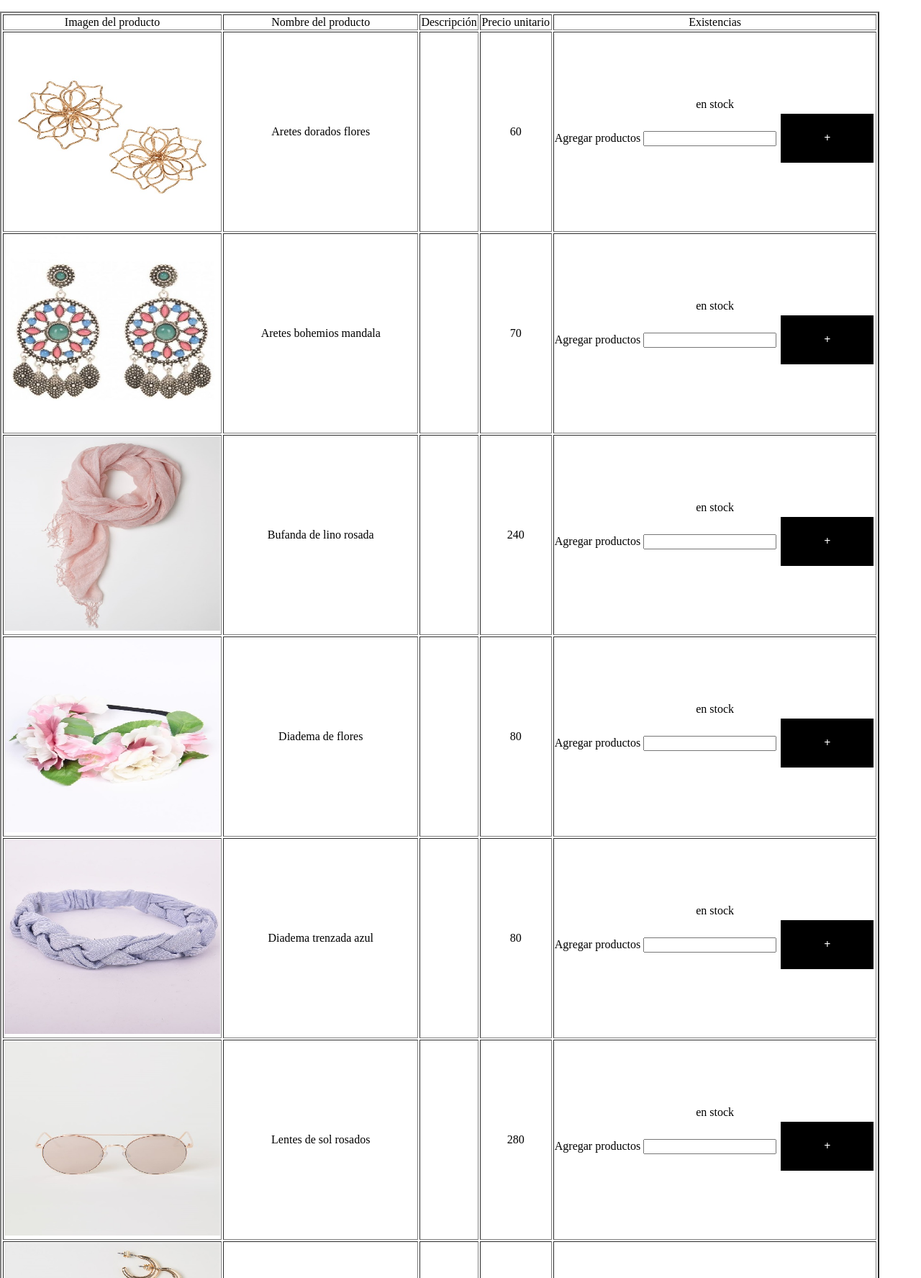
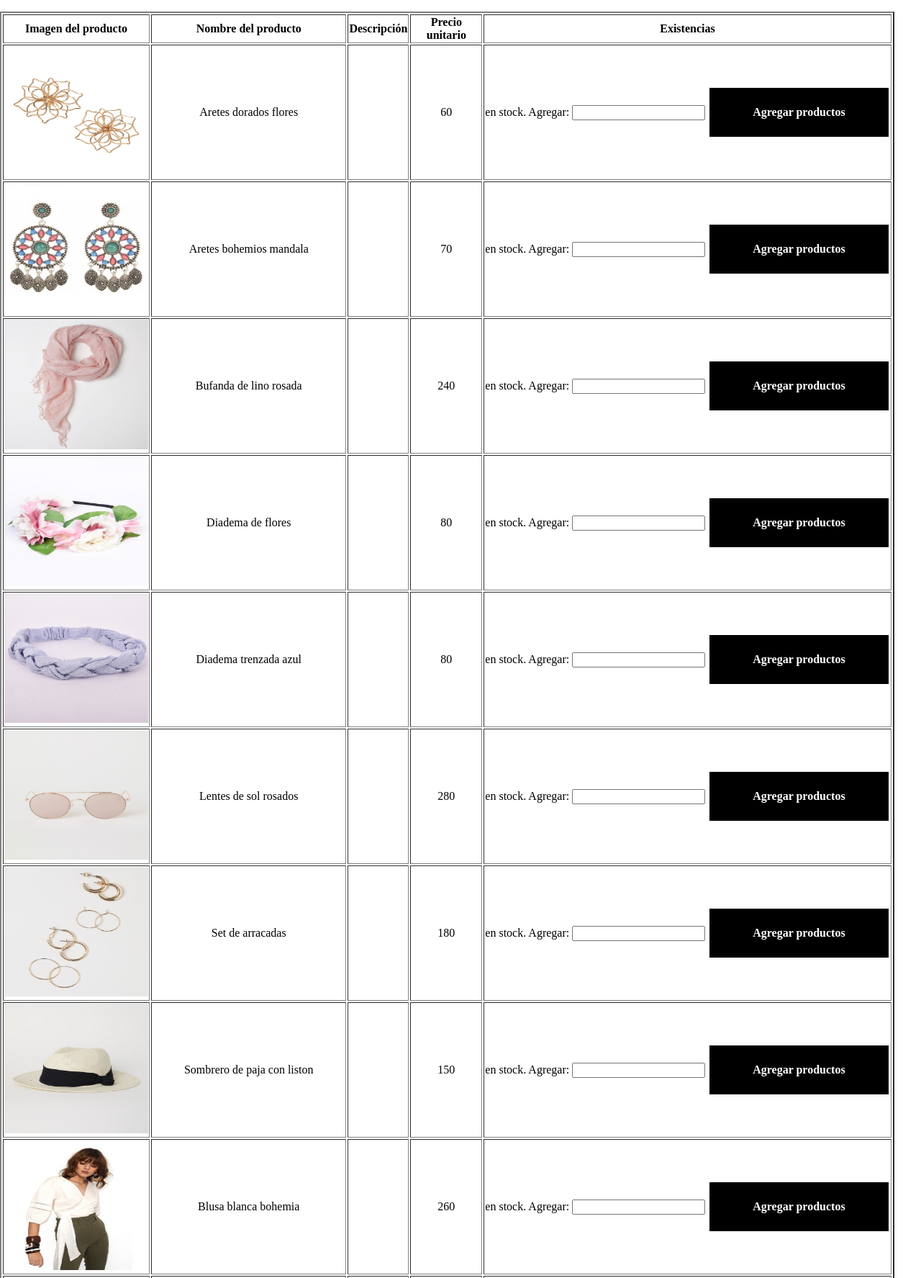
Before and after one commit to Greji/Proyecto_web, a PHP site: page /productoAdministrador.php in a window 1280 px wide. Shown: the part 124-1899 px from the top of the page at 72% size. Run offline with PHP 8.4, Linux system fonts and the light colour scheme; a user stored in the database is signed in; data comes from the database, SQL or seed files in the repository; data that the repository does not hold is empty.

Commit message:
Ya está productoAdministrador

```diff
--- a/diseno_articulos.css
+++ b/diseno_articulos.css
@@ -1,8 +1,5 @@
-
 div.barra{
     height: 20%;
-
-
 }
 
 div.gallery {
@@ -51,27 +48,3 @@
     display: table;
     clear: both;
 }
-
-button{
-    background-color: #000; border: none; color: white;
-    padding: 25px 60px;
-    text-align: center;
-    font-weight: bold;
-    text-decoration: none;
-    display: inline-block;
-    font-size: 16px;
-    margin: 4px 2px;
-    cursor: pointer;
-}
-
-.button{
-    background-color: #000; border: none; color: white;
-    padding: 25px 60px;
-    text-align: center;
-    font-weight: bold;
-    text-decoration: none;
-    display: inline-block;
-    font-size: 16px;
-    margin: 4px 2px;
-    cursor: pointer;
-}
--- a/productoAdministrador.php
+++ b/productoAdministrador.php
@@ -5,6 +5,19 @@
   <meta charset="utf-8">
 </head>
 <body>
+    <style type="text/css">
+    .button{
+      background-color: #000; border: none; color: white;
+      padding: 25px 60px;
+      text-align: center;
+      font-weight: bold;
+      text-decoration: none;
+      display: inline-block;
+      font-size: 16px;
+      margin: 4px 2px;
+      cursor: pointer;
+    }
+    </style>
 
     <div><?php include 'menuAdministrador.php'; ?></div>
 
@@ -40,28 +53,27 @@
   			<table border=2px>";
 
     echo "<tr>
-            <td>Imagen del producto</td>
-            <td>Nombre del producto</td>
-            <td>Descripción</td>
-            <td>Precio unitario</td>
-            <td>Existencias</td>
+            <td><b>Imagen del producto</b></td>
+            <td><b>Nombre del producto</b></td>
+            <td><b>Descripción</b></td>
+            <td><b>Precio unitario</b></td>
+            <td><b>Existencias</b></td>
           </tr>";
 
   	for($n=0; $n<$nfilas; $n++){
   		$filas= mysqli_fetch_array($consulta);
 
   		echo "<tr>
-  			  	<td><img src='".$filas['direccion']."' width='300' height='270'></td>
+  			  	<td><img src='".$filas['direccion']."' width='200' height='180'></td>
   			  	<td>".$filas['nombre']."</td>
             <td>".$filas['descripcion']."</td>
             <td width='100'>".$filas['precio']."</td>
-            <td>".$filas['existencias']." en stock <br> Agregar productos <input type='text' name='agregarE' width='20'/>
-            <a class='button' href='existenciasDescuentos.php?producto=".$filas['id_producto']."'>+</a></td>
-
-  			  </tr>";
+            <td><b>".$filas['existencias']."</b> en stock. Agregar: <input type='text' name='agregarE' width='20'/>
+            <a class='button' href='existenciasDescuentos.php?producto=".$filas['id_producto']."'>Agregar productos</a></td>
+  			    </tr>";
 
   	}
-  	echo "</table></form>";
+  	echo "</table></form><br>";
 	?>
 
 	<?php include "pie.php" ?>
```
